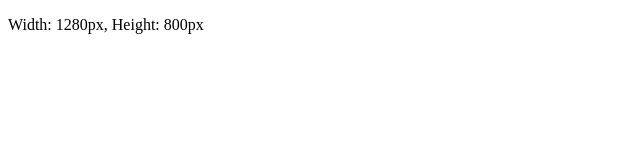
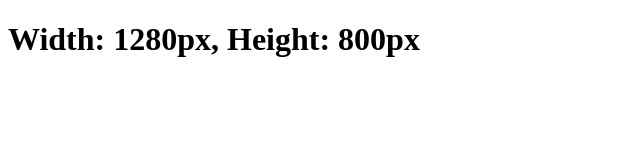
Before and after one commit to acciojob/screen-size-Aniket230297, a website: page main.html in a window 1280 px wide. Shown: the whole page, without its empty margins (0-640 px from the left). Drawn offline with Linux system fonts and the light colour scheme.

Commit message:
created a submission

```diff
--- a/main.html
+++ b/main.html
@@ -8,7 +8,7 @@
 
 <body>
 <div id="sizeInfo">
-  <p id="size"></p>
+  <h1 id="size"></h1>
 </div>
 	<!-- the entire body must be written by student -->
     <script type="text/javascript" src="./script.js">
```
